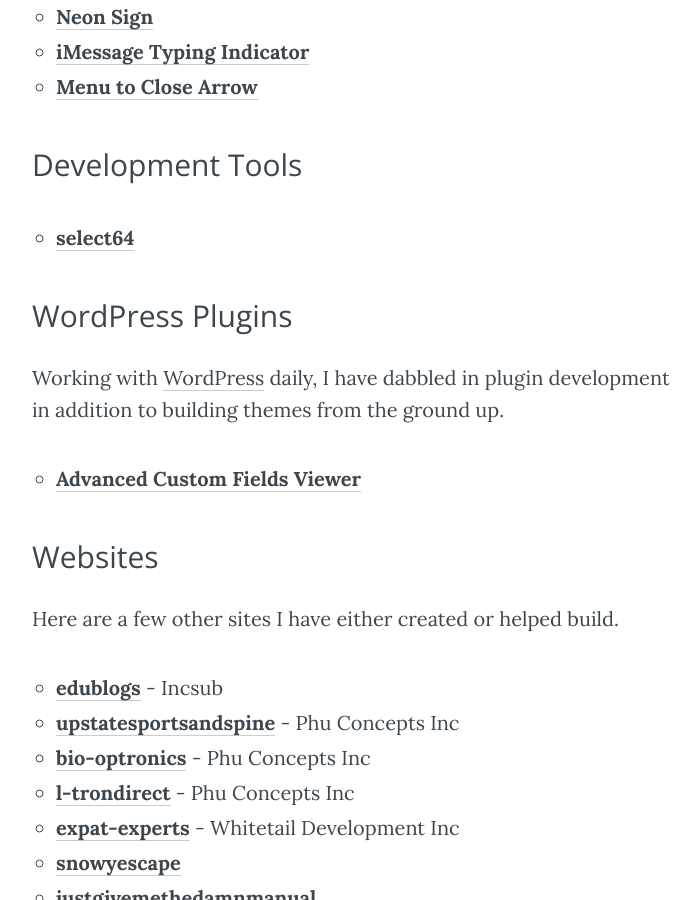
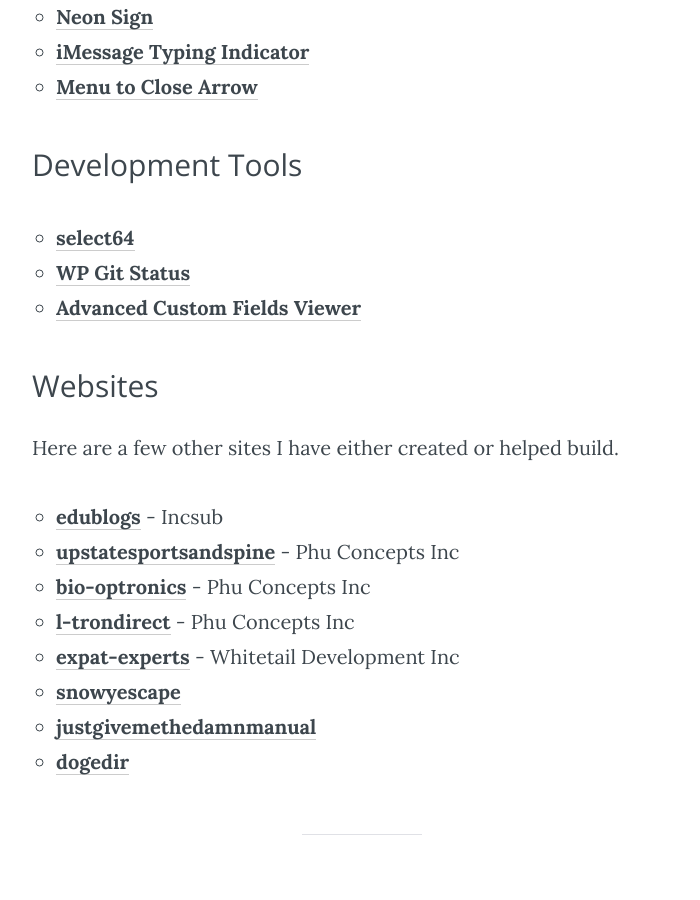
Before and after one commit to josephfusco/josephfusco.github.io, a Jekyll site: the page built from index.md, in a window 1280 px wide and 900 px high, scrolled down 1471 px. Shown: the whole window, without its empty margins (278-978 px from the left). Built offline with Jekyll 4.4.1, drawn with Linux system fonts in a browser that asks for light colours; some web fonts are replaced; Markdown is read by kramdown in place of the engine named in the settings.

Commit message:
Update index.md

```diff
--- a/index.md
+++ b/index.md
@@ -30,13 +30,9 @@
 
 ### Development Tools
 
-+ **[select64](http://select64.josephfus.co?ref=josephfus.co)**
-
-### WordPress Plugins
-
-Working with [WordPress](http://wordpress.org) daily, I have dabbled in plugin development in addition to building themes from the ground up.
-
-+ **[Advanced Custom Fields Viewer](https://wordpress.org/plugins/advanced-custom-fields-viewer/?ref=josephfus.co)**
++ **[select64](http://select64.josephfus.co/?ref=josephfus.co)**
++ **[WP Git Status](https://github.com/josephfusco/wp-git-status)**
++ **[Advanced Custom Fields Viewer](https://github.com/josephfusco/advanced-custom-fields-viewer)**
 
 ### Websites
 
```
